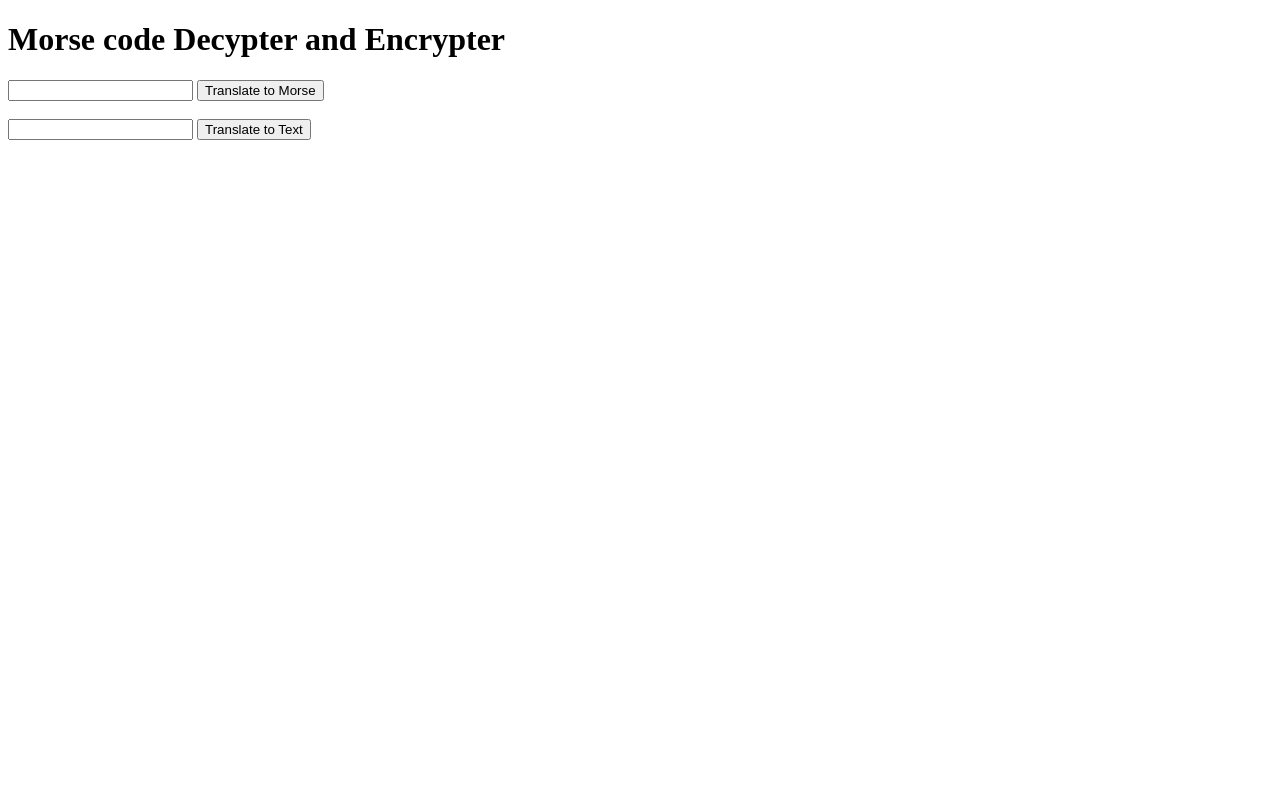
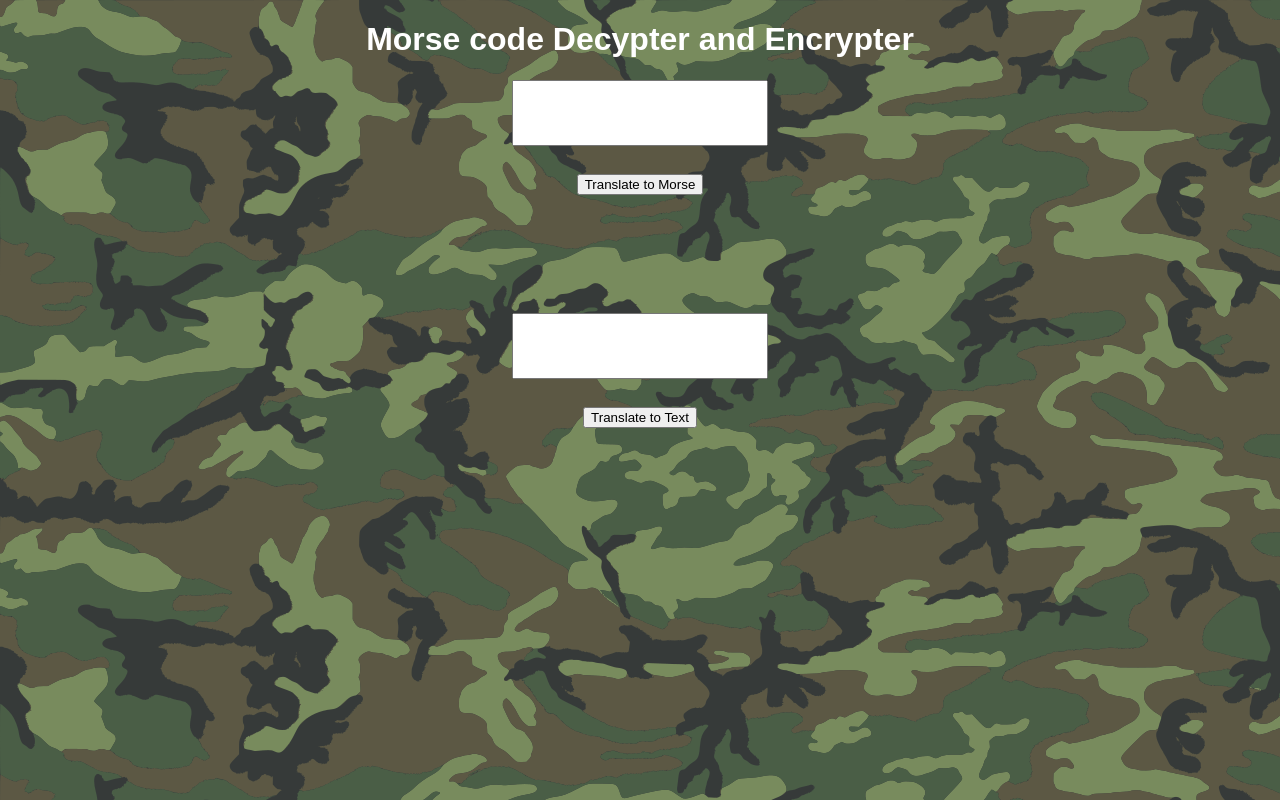
Before and after one commit to alexmills24/morse-code, a plain HTML site: page index.html in a window 1280 px wide. Drawn offline with Linux system fonts and the light colour scheme.

Commit message:
styling added

```diff
--- a/index.html
+++ b/index.html
@@ -1,10 +1,10 @@
 <!DOCTYPE html>
 <html lang="en">
-
   <head>
-  <meta charset="UTF-8">
-  <meta name="viewport" content="width=device-width, initial-scale=1.0">
-  <meta http-equiv="X-UA-Compatible" content="ie=edge">
+    <meta charset="UTF-8" />
+    <meta name="viewport" content="width=device-width, initial-scale=1.0" />
+    <meta http-equiv="X-UA-Compatible" content="ie=edge" />
+    <link rel="stylesheet" href="main.css" />
     <title>Morse Code</title>
   </head>
 
@@ -14,16 +14,42 @@
     </header>
 
     <main>
-    <form>
-      <input type="text" id="entered-text">
-      <button type="button" id="generate-morse" onclick="convertText()">Translate to Morse</button>
-      <section type="text" id="translated-english"></section><br />
-      <input type="text" id="entered-morse">
-      <button type="button" id="generate-text" onclick="convertMorse()">Translate to Text</button>
-      <section type="text" id="translated-morse"></section>
+      <form id="translators">
+        <textarea
+          type="text"
+          id="entered-text"
+          class="entered"
+          rows="4"
+          cols="50"
+        ></textarea>
+        <br />
+        <button type="button" id="generate-morse" onclick="convertText()">
+          Translate to Morse
+        </button>
+        <section
+          type="text"
+          id="translated-english"
+          class="translation"
+        ></section>
+        <br />
+        <textarea
+          type="text"
+          id="entered-morse"
+          class="entered"
+          rows="4"
+          cols="50"
+        ></textarea>
+        <br />
+        <button type="button" id="generate-text" onclick="convertMorse()">
+          Translate to Text
+        </button>
+        <section
+          type="text"
+          id="translated-morse"
+          class="translation"
+        ></section>
       </form>
     </main>
     <script src="main.js" type="text/javascript"></script>
   </body>
-
 </html>
--- /dev/null
+++ b/main.css
@@ -0,0 +1,29 @@
+body {
+  background-image: url(images/camouflage.png);
+  font-family: Arial, Helvetica, sans-serif;
+  color: white;
+}
+
+h1 {
+  text-align: center;
+}
+
+.translation {
+  height: 100px;
+  font-size: 25px;
+}
+
+.entered {
+  width: 250px;
+  resize: none;
+}
+
+button {
+  margin-top: 10px;
+}
+
+#translators {
+  display: flex;
+  flex-direction: column;
+  align-items: center;
+}
--- a/main.js
+++ b/main.js
@@ -1,4 +1,4 @@
-const morseAlphabet = { a: '.-', b: '-...', c: '-.- .', d: '-..', e: '.', f: '..- .', g: '--.', h: '....', i: '..', j: '.---', k: '-.-', l: '.-..', m: '--', n: '-.', o: '---', p: '.--.', q: '--.-', r: '.-.', s: '...', t: '-', u: '..-', v: '...-', w: '.--', x: '-..-', y: '-.--', z: '--..', " ": "/" };
+const morseAlphabet = { a: '.-', b: '-...', c: '-.-.', d: '-..', e: '.', f: '..-.', g: '--.', h: '....', i: '..', j: '.---', k: '-.-', l: '.-..', m: '--', n: '-.', o: '---', p: '.--.', q: '--.-', r: '.-.', s: '...', t: '-', u: '..-', v: '...-', w: '.--', x: '-..-', y: '-.--', z: '--..', " ": "/" };
 
 const enteredText = document.getElementById('entered-text');
 const translatedText = document.getElementById('translated-english');
```
Also changed, not shown: images/camouflage.png (added). Lines whose indentation alone changed are shown as unchanged.
